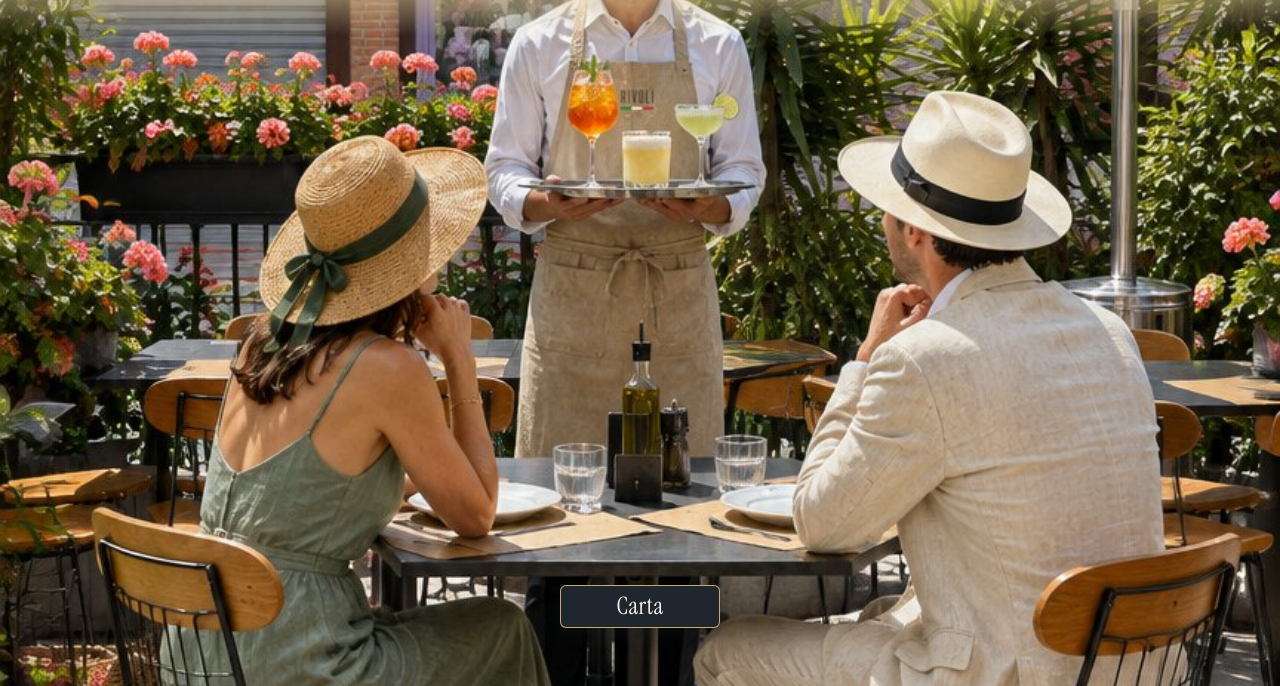
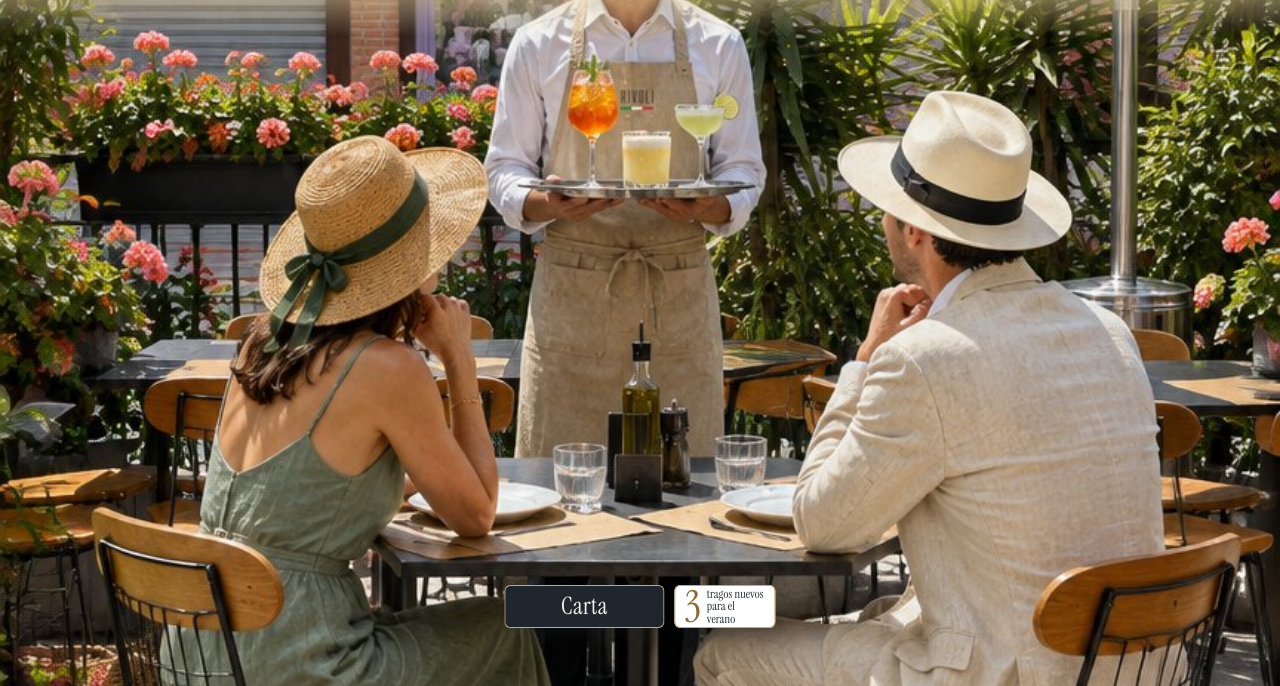
Before and after one commit to rarubilar/RIVOLI, a plain HTML site: page carta/index.html in a window 1280 px wide. Shown: the part 114-800 px from the top of the page. Drawn offline with nearby package versions, Linux system fonts and the light colour scheme.

Commit message:
Portada: botón blanco "3 tragos nuevos para el verano" junto a Carta
Co-Authored-By: Claude Opus 5.5 <noreply@anthropic.com>
Claude-Session: https://claude.ai/code/session_019MoS2hn62rMDpRnL1fqsn9

```diff
--- a/carta/index.html
+++ b/carta/index.html
@@ -31,10 +31,15 @@ button{font:inherit;color:inherit;background:none;border:0;padding:0;cursor:poin
 #portada{position:fixed;inset:0;background:#e9d8b4 url("../assets/ilustraciones/aestas-real.jpg") center/cover no-repeat}
 #portada::before{content:"";position:absolute;inset:0 0 auto 0;height:calc(150px + env(safe-area-inset-top,0px));background:linear-gradient(to bottom,var(--sand) 45%,rgba(227,201,155,0))}
 #portada .logo{position:absolute;left:50%;transform:translateX(-50%);top:calc(30px + env(safe-area-inset-top,0px));height:62px;width:auto;z-index:1}
-#portada .cta{position:absolute;left:50%;transform:translateX(-50%);bottom:calc(58px + env(safe-area-inset-bottom,0px));
-  width:160px;height:43px;display:grid;place-items:center;font-family:var(--f-name);font-size:24px;letter-spacing:.02em;
+#portada .ctas{position:absolute;left:50%;transform:translateX(-50%);bottom:calc(58px + env(safe-area-inset-bottom,0px));
+  display:flex;gap:10px;align-items:stretch;z-index:1}
+#portada .cta{width:160px;height:43px;display:grid;place-items:center;font-family:var(--f-name);font-size:24px;letter-spacing:.02em;
   background:var(--ink);color:#f6f2ea;border-radius:6px;box-shadow:0 0 0 1px #c9a96e inset, 0 6px 18px rgba(31,38,45,.25);transition:transform .2s}
-#portada .cta:active{transform:translateX(-50%) scale(.97)}
+#portada .tres{height:43px;padding:0 12px 0 10px;display:flex;align-items:center;gap:6px;background:#fff;color:var(--ink);border-radius:6px;
+  box-shadow:0 0 0 1px #c9a96e inset, 0 6px 18px rgba(31,38,45,.25);transition:transform .2s;white-space:nowrap}
+#portada .tres .n3{font-family:var(--f-name);font-size:44px;line-height:.72;color:var(--gold);padding-top:2px}
+#portada .tres .tx{font-family:var(--f-name);font-size:12px;line-height:1.02;letter-spacing:.01em}
+#portada .cta:active,#portada .tres:active{transform:scale(.97)}
 
 /* ---------- Vistas interiores ---------- */
 .shell{max-width:480px;margin-inline:auto;min-height:100%;
@@ -89,7 +94,10 @@ main{padding-block:16px 48px}
 
 <section id="portada" aria-label="Portada">
   <img class="logo" src="../assets/logo/rivoli-oscuro.png" alt="Rivoli">
-  <a class="cta" href="#carta">Carta</a>
+  <div class="ctas">
+    <a class="cta" href="#carta">Carta</a>
+    <a class="tres" href="../tragos-verano/" aria-label="3 tragos nuevos para el verano"><span class="n3" aria-hidden="true">3</span><span class="tx" aria-hidden="true">tragos nuevos<br>para el<br>verano</span></a>
+  </div>
 </section>
 
 <div class="shell" id="interior" hidden>
```
